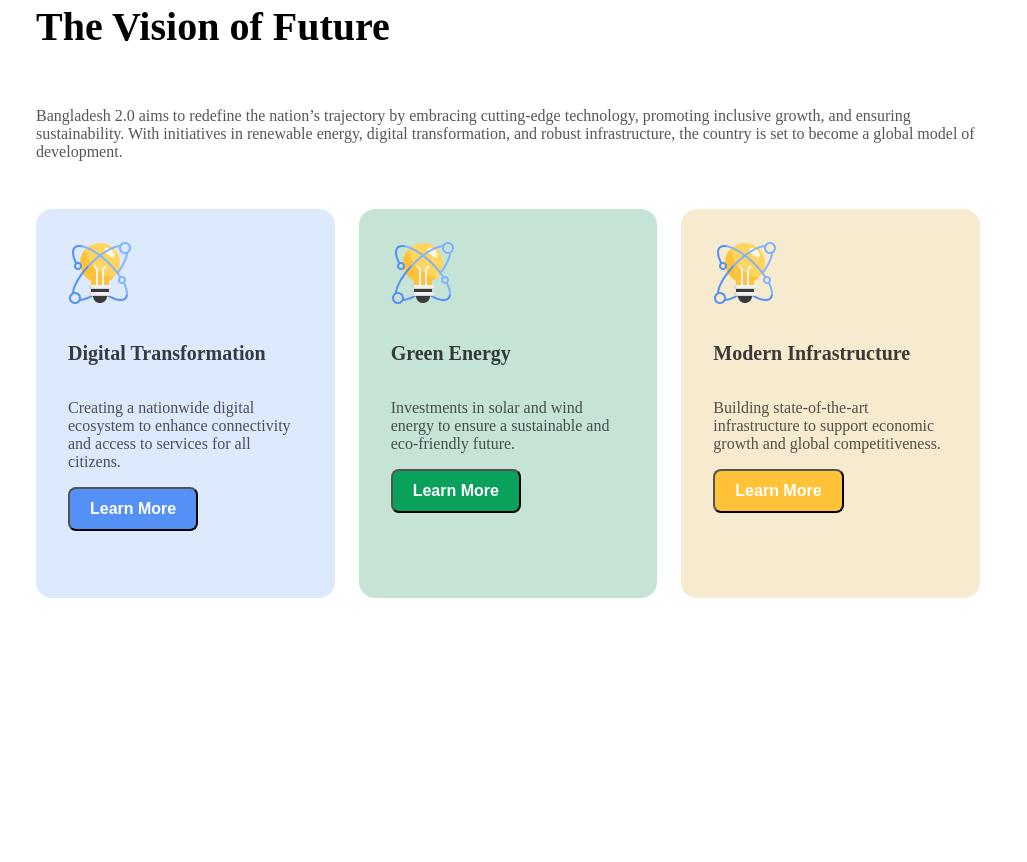
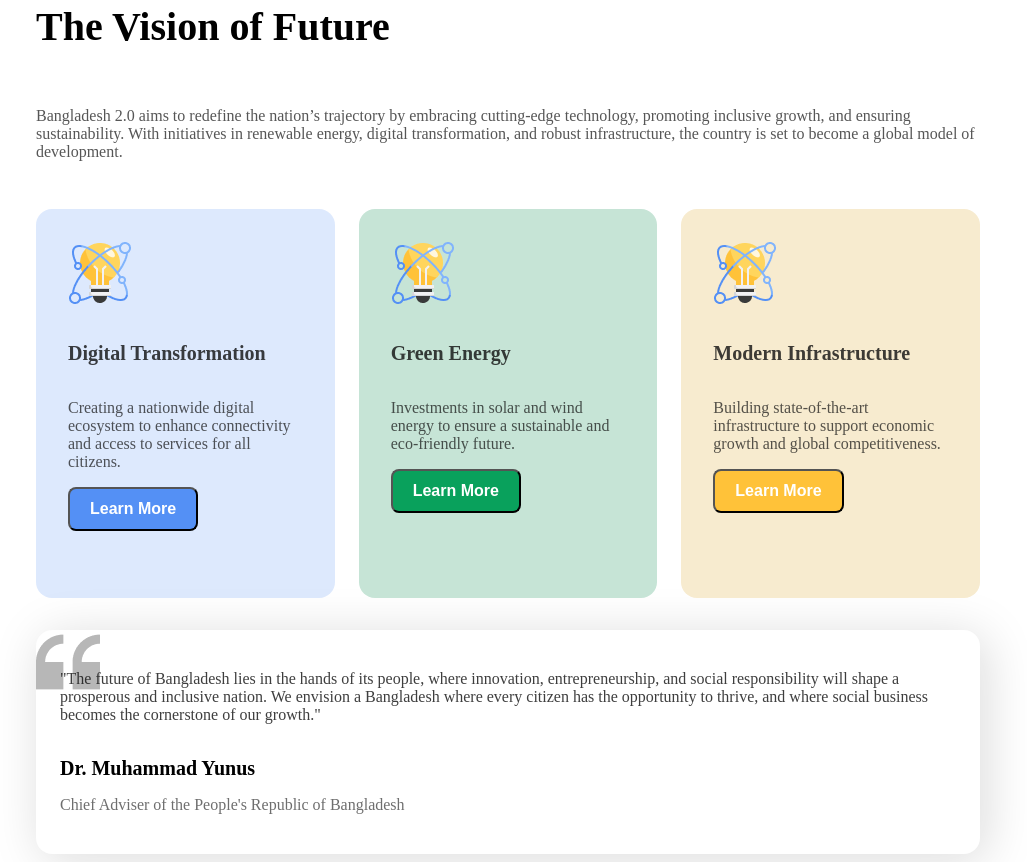
Before and after one commit to Towhid4455/assignment-1, a plain HTML site: page index.html in a window 1280 px wide. Shown: the part 1075-1937 px from the top of the page, without its empty margins (132-1159 px from the left). Before the commit the page ends 1681 px from the top, so only its background shows below. Drawn offline with Linux system fonts and the light colour scheme.

Commit message:
push code

```diff
--- a/index.html
+++ b/index.html
@@ -54,9 +54,13 @@
                 </div>
 
             </div>
+        </section>
+        <div class="yunus">
+            <p class="yunus-1">"The future of Bangladesh lies in the hands of its people, where innovation, entrepreneurship, and social responsibility will shape a prosperous and inclusive nation. We envision a Bangladesh where every citizen has the opportunity to thrive, and where social business becomes the cornerstone of our growth."</p>
+            <h5 class="yunus-2">Dr. Muhammad Yunus</h5>
+            <p class="yunus-3">Chief Adviser of the People's Republic of Bangladesh</p>
 
-
-        </section>
+        </div>
 
     </main>
     <footer>
--- a/styles/web.css
+++ b/styles/web.css
@@ -114,3 +114,31 @@
 .color-3{
   background-color: rgba(255, 194, 57, 1);
 }
+/* yunus style */
+.yunus{
+  background-image: url('../assets/quote-bg.png');
+  background-color: #FFFFFF;
+  background-repeat: no-repeat;
+  margin: 32px 160px 0px 160px;
+  border: 2px;
+  border-radius: 16px;
+  padding: 24px;
+  opacity: 100%;
+  box-shadow: 6px 6px 50px 0px rgba(14, 14, 14, 0.15);
+}
+.yunus-1{
+  font-weight: 400;
+  font-size: 16px;
+  color: rgba(14, 14, 14, 0.8);
+  margin-bottom: 12px;
+}
+.yunus-2{
+  font-weight: 600;
+  font-size: 20px;
+  margin-bottom: 4px;
+}
+.yunus-3{
+  font-weight: 400;
+  font-size: 16px;
+  color:rgba(14, 14, 14, 0.6);
+}
```
